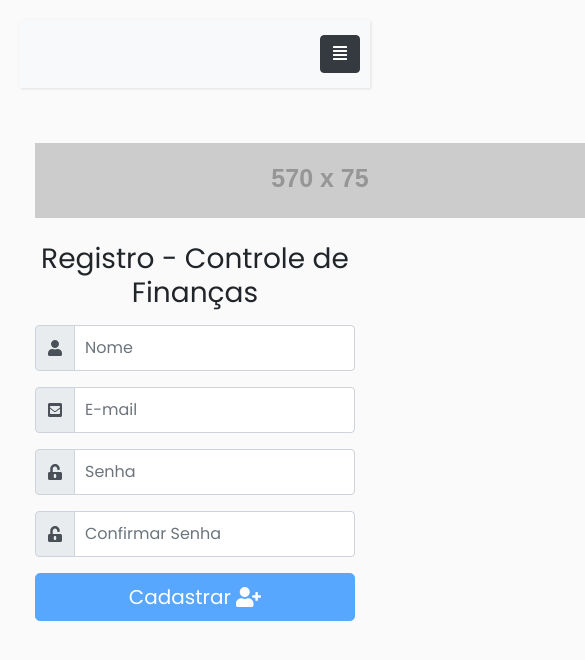
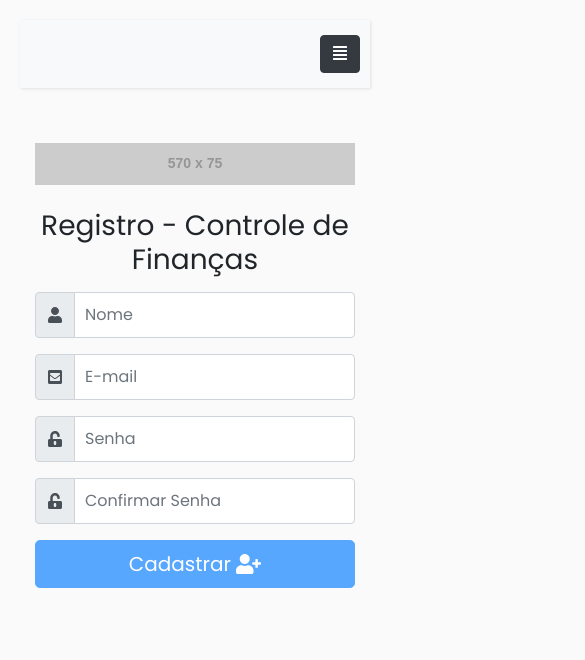
Before and after one commit to rodineiti/frontend-react, a React (Create React App) app: page /register in a window 390 px wide. Shown: the top 660 px of the page, 585 px wide, since content can reach past the window. Built offline with nearby package versions, Linux system fonts and the light colour scheme.

Commit message:
ajuste imagem responsiva login e registro

```diff
--- a/src/components/Login/Login.js
+++ b/src/components/Login/Login.js
@@ -52,7 +52,7 @@ class Login extends Component {
         return (
             <Content>
                 <form className="form-signin text-center" onSubmit={(e) => this.onSubmit(e)}>
-                    <img className="mb-4" src="https://via.placeholder.com/570x75/007bff/00000?text=Rdn+Finance" alt="img" />
+                    <img className="img-fluid mb-4" src="https://via.placeholder.com/570x75/007bff/00000?text=Rdn+Finance" alt="img" />
                     <h1 className="h3 mb-3 font-weight-normal">Login - Controle de Finanças</h1>
                     <div className="form-group">
                         <label htmlFor="email" className="sr-only">E-mail</label>
--- a/src/components/Register/Register.js
+++ b/src/components/Register/Register.js
@@ -59,7 +59,7 @@ class Register extends Component {
         return (
             <Content>
                 <form className="form-signup text-center" onSubmit={(e) => this.onSubmit(e)}>
-                    <img className="mb-4" src="https://via.placeholder.com/570x75/007bff/00000?text=Rdn+Finance" alt="img" />
+                    <img className="img-fluid mb-4" src="https://via.placeholder.com/570x75/007bff/00000?text=Rdn+Finance" alt="img" />
                     <h1 className="h3 mb-3 font-weight-normal">Registro - Controle de Finanças</h1>
                     <div className="form-group">
                         <label htmlFor="name" className="sr-only">Nome</label>
```
